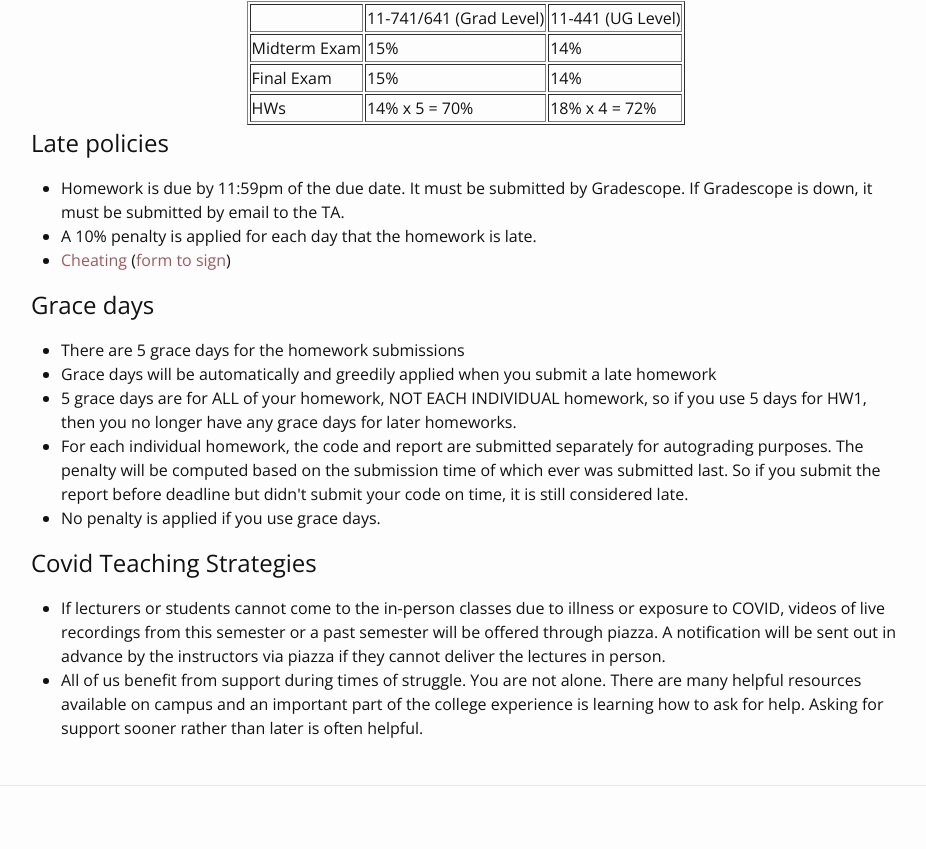
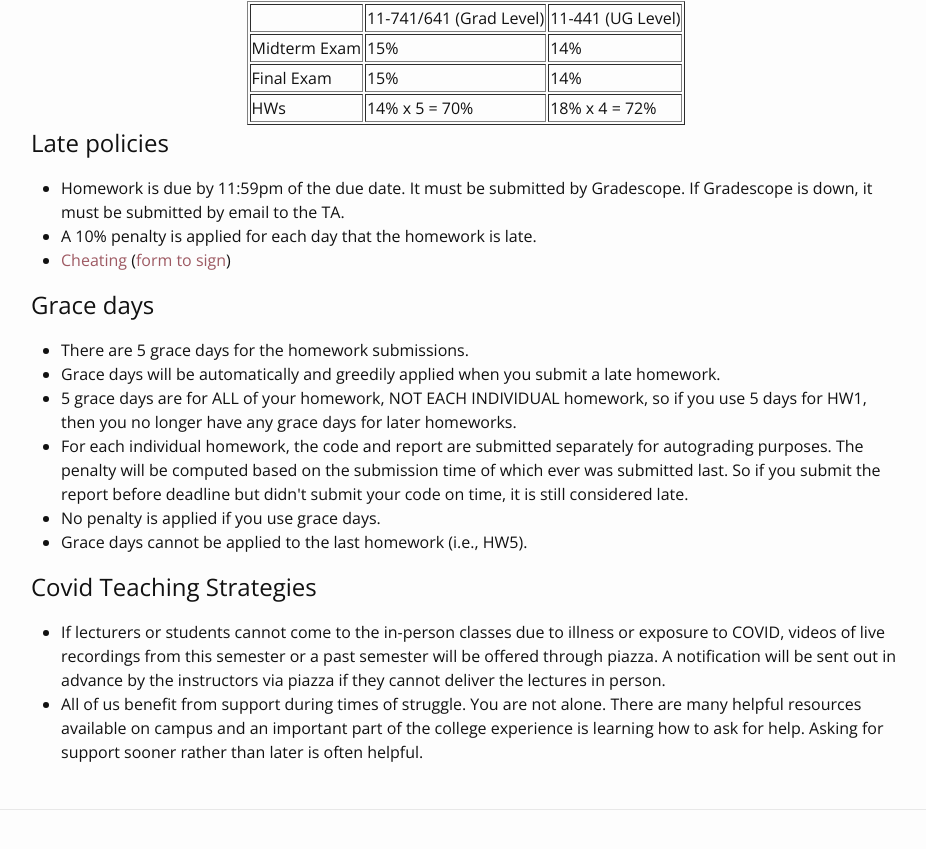
Before and after one commit to cmu-ml4graph/s2024, a Jekyll site: the page built from index.md, in a window 1280 px wide and 900 px high, scrolled down 5949 px. Shown: the top 849 px of the window, without its empty margins (174-1100 px from the left). Built offline with Jekyll 4.4.1, drawn with Linux system fonts in a browser that asks for light colours; nearby versions of some CDN libraries.

Commit message:
Update course_info.yml

```diff
--- a/_data/course_info.yml
+++ b/_data/course_info.yml
@@ -54,11 +54,12 @@ policies:
   - <a href="http://la.lti.cs.cmu.edu/classes/11-741/s24/Policy/cheating.html">Cheating</a> (<a href="http://la.lti.cs.cmu.edu/classes/11-741/s24/Policy/cheating_policy_form.pdf">form to sign</a>)
 
 gracedays:
-  - There are 5 grace days for the homework submissions
-  - Grace days will be automatically and greedily applied when you submit a late homework
+  - There are 5 grace days for the homework submissions.
+  - Grace days will be automatically and greedily applied when you submit a late homework.
   - 5 grace days are for ALL of your homework, NOT EACH INDIVIDUAL homework, so if you use 5 days for HW1, then you no longer have any grace days for later homeworks.
   - For each individual homework, the code and report are submitted separately for autograding purposes. The penalty will be computed based on the submission time of which ever was submitted last. So if you submit the report before deadline but didn't submit your code on time, it is still considered late.
   - No penalty is applied if you use grace days.
+  - Grace days cannot be applied to the last homework (i.e., HW5).
 
 # Links
 links:
```
